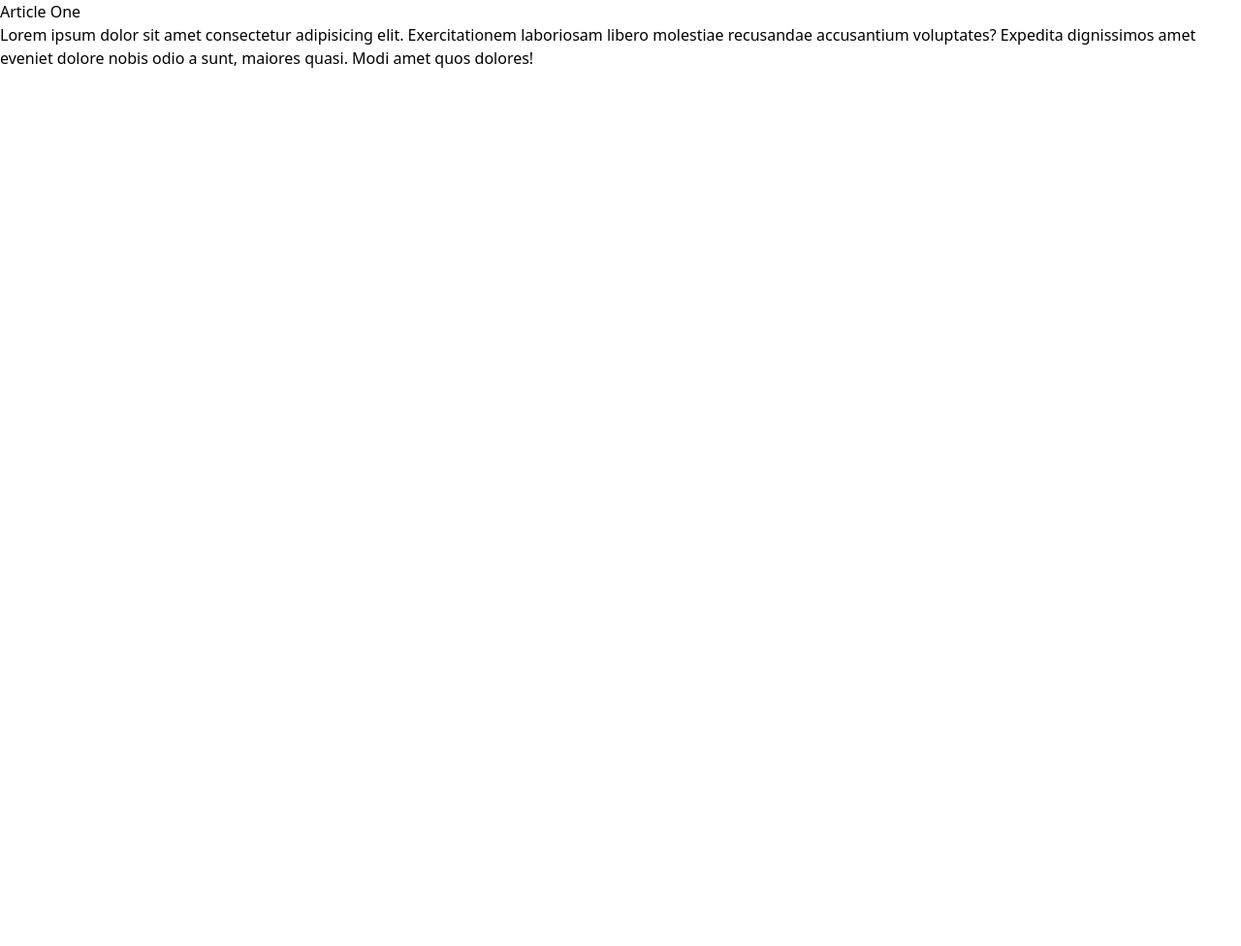
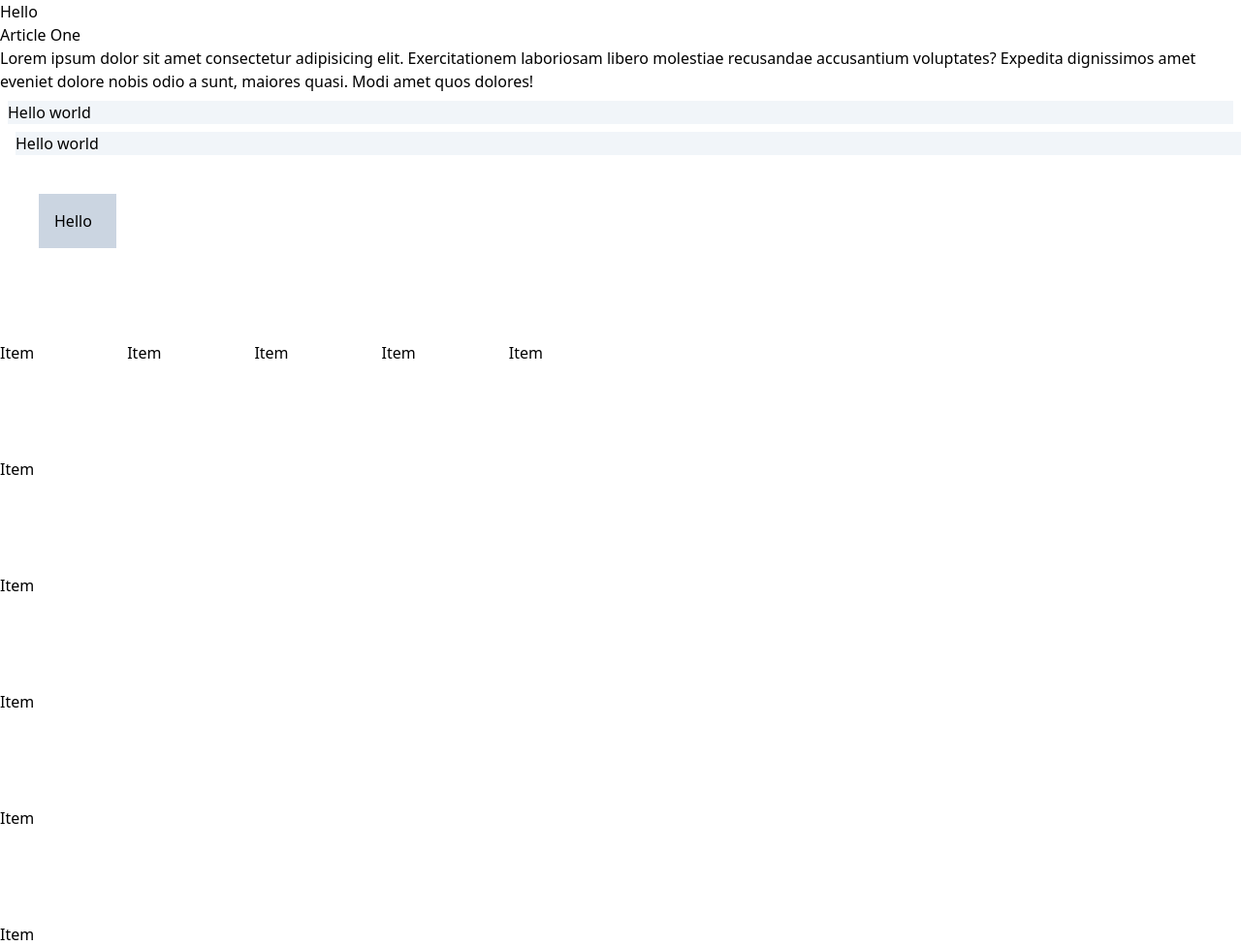
Before and after one commit to kousikgvs/tailwind-learner, a plain HTML site: page 03-container-spacing/index.html in a window 1280 px wide. Shown: the whole page at 97% size. Before the commit the page ends 800 px from the top, so only its background shows below. Drawn offline with nearby package versions, Linux system fonts and the light colour scheme.

Commit message:
Done with container and Spacing

```diff
--- a/03-container-spacing/index.html
+++ b/03-container-spacing/index.html
@@ -9,7 +9,9 @@
   </head>
   <body>
     <!-- Container -->
-    <div>
+     <!-- mx => margin on x axis -->
+      <p>Hello</p>
+    <div class="container my-auto">
       <article>
         <h3>Article One</h3>
         <p>
@@ -21,12 +23,37 @@
       </article>
 
       <!-- Margin -->
+       <!-- ml , mb , mt , mr -->
+       <div class="bg-slate-100 m-2">
+        Hello world
+       </div>
+       <div class="bg-slate-100 ml-4">
+        Hello world
+       </div>
 
       <!-- Padding -->
+       <div class="p-4 bg-slate-300 text-black-1000 max-w-20 mt-10 ml-10">
+        Hello
+       </div>
 
       <!-- Space Between X -->
+       <div class="flex mt-24 space-x-24">
+        <div>Item</div>
+        <div>Item</div>
+        <div>Item</div>
+        <div>Item</div>
+        <div>Item</div>
+       </div>
 
       <!-- Space Between Y -->
+      <div class="flex flex-col mt-24 space-y-24">
+        <div>Item</div>
+        <div>Item</div>
+        <div>Item</div>
+        <div>Item</div>
+        <div>Item</div>
+       </div>
+
     </div>
   </body>
 </html>
```
Also changed, not shown: 02-colors/index.html (+1 -1 lines).
